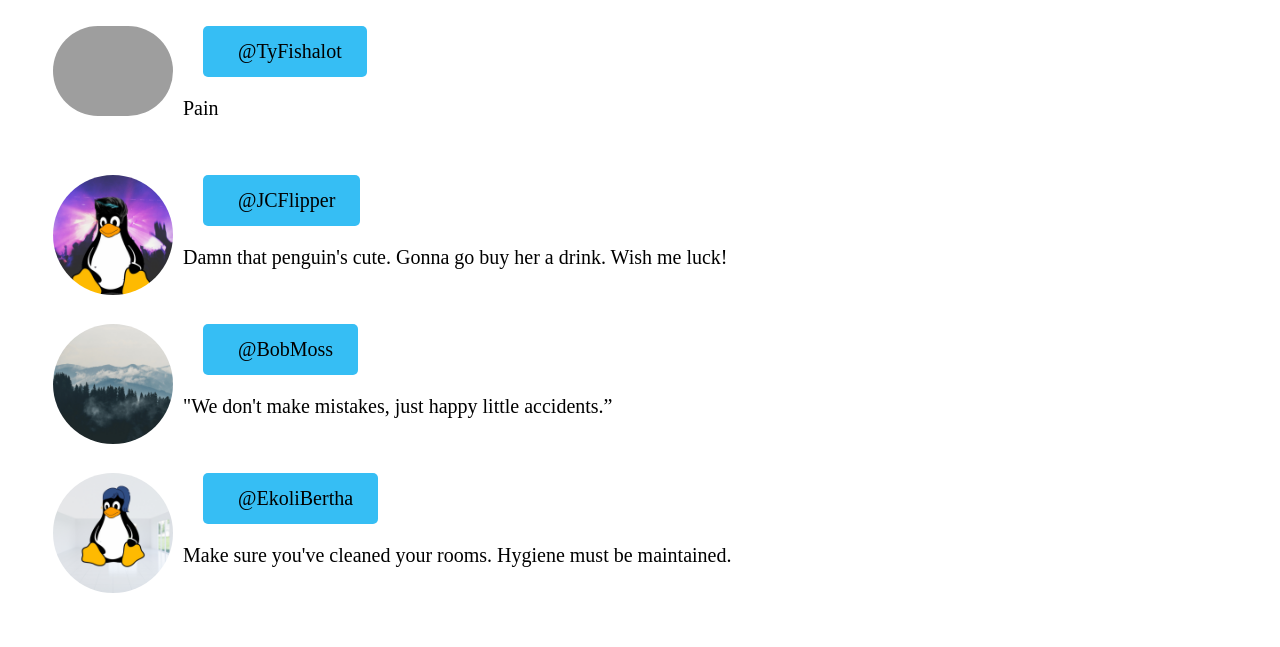
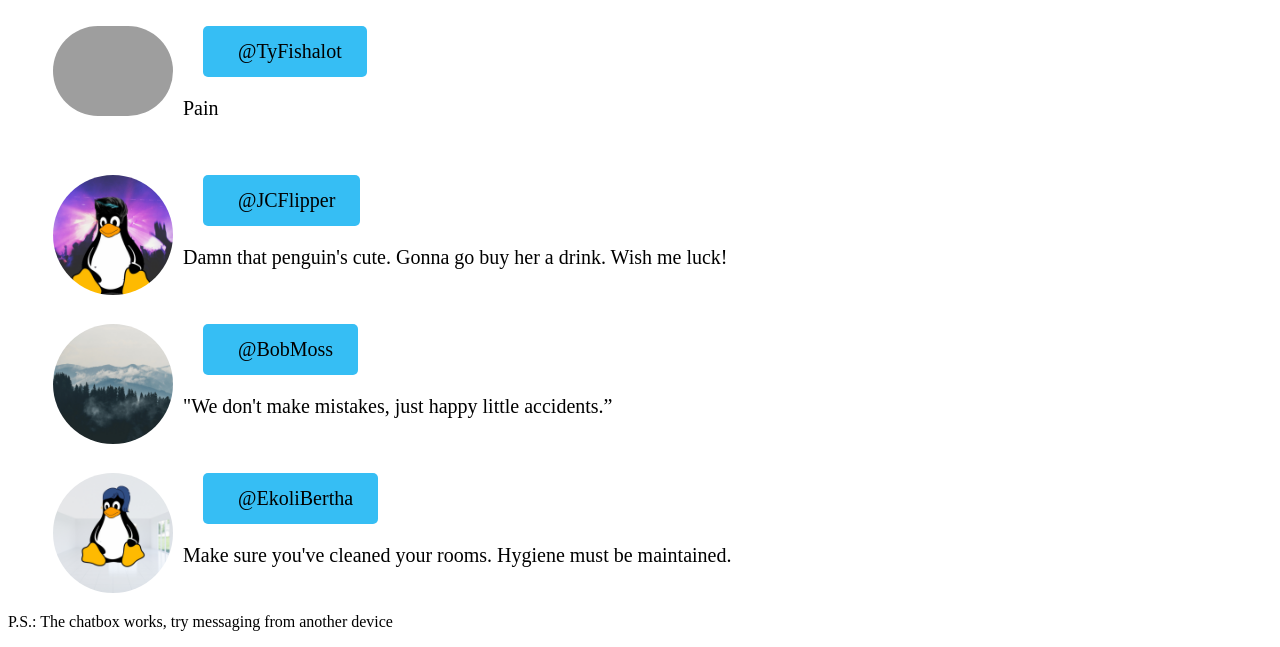
Before and after one commit to DrSnek/NiranjanUx, a plain HTML site: page community.html in a window 1280 px wide. Shown: the part 299-946 px from the top of the page. Before the commit the page ends 911 px from the top, so only its background shows below. Drawn offline with Linux system fonts and the light colour scheme; grey boxes are pictures that could not be loaded.

Commit message:
added some text description

```diff
--- a/community.html
+++ b/community.html
@@ -55,5 +55,5 @@
             <p class="comments"> Make sure you've cleaned your rooms. Hygiene must be maintained. </p>
         </div>
         <script id="cid0020000287834867886" data-cfasync="false" async src="//st.chatango.com/js/gz/emb.js" style="width:777px; height:280px;">{"handle":"niranjanuxchat","arch":"js","styles":{"a":"0084ef","b":100,"c":"FFFFFF","d":"FFFFFF","k":"0084ef","l":"0084ef","m":"0084ef","n":"FFFFFF","p":"10","q":"0084ef","r":100,"cnrs":"0.35","fwtickm":1}}</script>    </body>
-
+        <p> P.S.: The chatbox works, try messaging from another device</p>
 </html>
```
